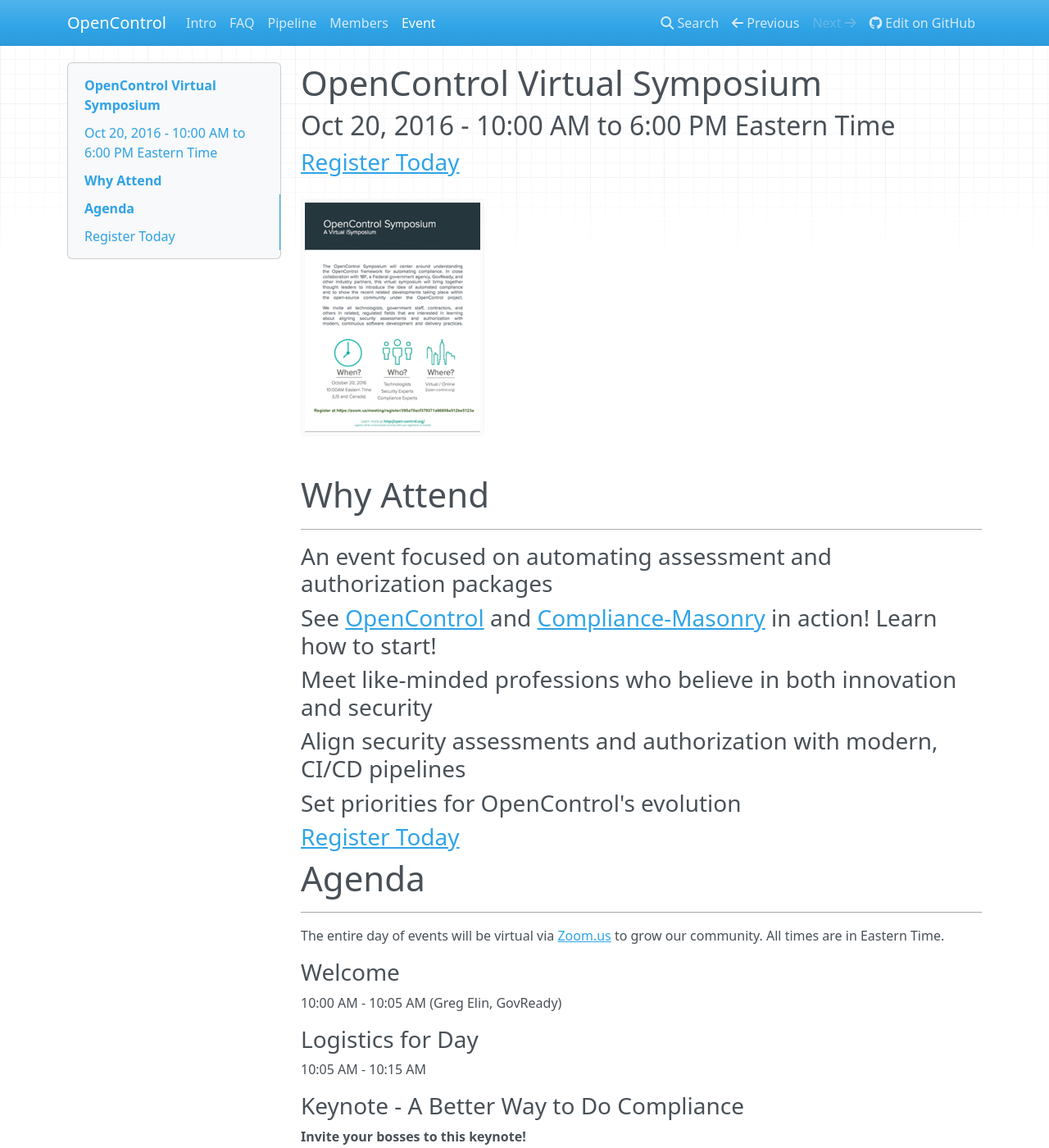
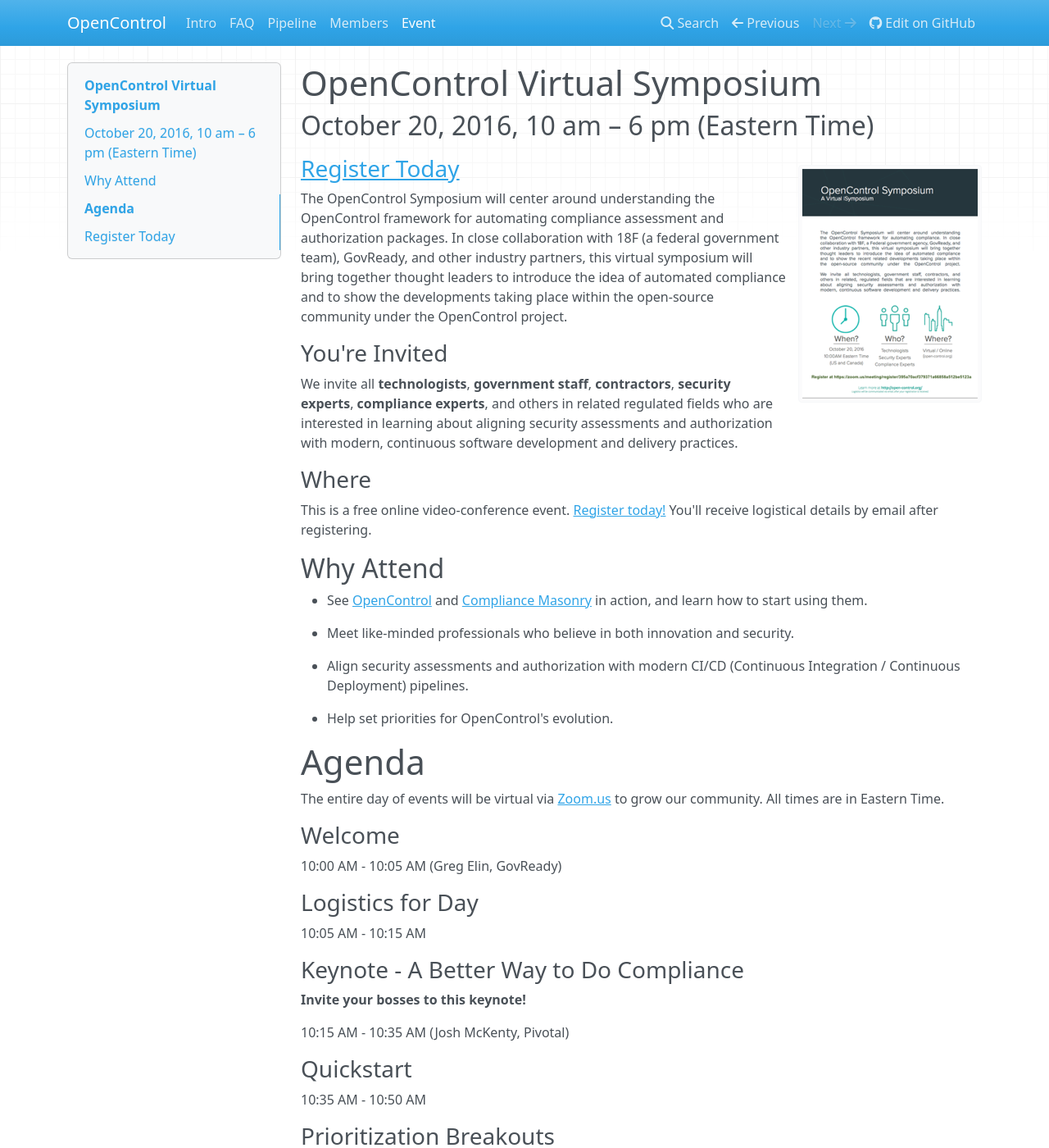
Before and after one commit to opencontrol/website, an MkDocs documentation site: the page built from docs/event2016.md, in a window 1280 px wide and 1400 px high. Shown: the whole window at 82% size. Built offline with MkDocs 1.6.1, drawn with Linux system fonts in a browser that asks for light colours; nearby versions of some CDN libraries; old or Windows-style settings are respelled for this version of MkDocs; some of the changed text lies outside the part shown.

Commit message:
Copyediting symposium page

```diff
--- a/docs/event2016.md
+++ b/docs/event2016.md
@@ -1,28 +1,40 @@
 # OpenControl Virtual Symposium
-## Oct 20, 2016  - 10:00 AM to 6:00 PM Eastern Time
+## October 20, 2016, 10 am – 6 pm (Eastern Time)
+
+<a href="../img/opencontrol_symposium_flyer.pdf"><img style="float: right; margin-left: 15px;" src="../img/opencontrol_symposium_flyer_sm.png" alt="OpenControl Event Brochure Flyer" /></a>
 
 ### [Register Today](https://zoom.us/meeting/register/395a70acf379371a66858a512be5123a)
 
-[![OpenControl Event Brochure Flyer](img/opencontrol_symposium_flyer_sm.png)](img/opencontrol_symposium_flyer.pdf)
+The OpenControl Symposium will center around understanding
+the OpenControl framework for automating compliance assessment and authorization packages. In close
+collaboration with 18F (a federal government team), GovReady, and
+other industry partners, this virtual symposium will bring together
+thought leaders to introduce the idea of automated compliance
+and to show the developments taking place within
+the open-source community under the OpenControl project.
 
-# Why Attend
-___
+### You're Invited
 
-### An event focused on automating assessment and authorization packages
+We invite all **technologists**, **government staff**, **contractors**, **security experts**, **compliance experts**, and
+others in related regulated fields who are interested in learning
+about aligning security assessments and authorization with
+modern, continuous software development and delivery practices.
 
-### See [OpenControl](https://github.com/opencontrol) and [Compliance-Masonry](https://github.com/opencontrol/compliance-masonry) in action!  Learn how to start!
+### Where
 
-### Meet like-minded professions who believe in both innovation and security
+This is a free online video-conference event. [Register today!](https://zoom.us/meeting/register/395a70acf379371a66858a512be5123a) You'll receive logistical details by email after registering.
 
-### Align security assessments and authorization with modern, CI/CD pipelines
+## Why Attend
 
-### Set priorities for OpenControl's evolution
+* See [OpenControl](https://github.com/opencontrol) and [Compliance Masonry](https://github.com/opencontrol/compliance-masonry) in action, and learn how to start using them.
 
-### [Register Today](https://zoom.us/meeting/register/395a70acf379371a66858a512be5123a)
+* Meet like-minded professionals who believe in both innovation and security.
 
+* Align security assessments and authorization with modern CI/CD (Continuous Integration / Continuous Deployment) pipelines.
+
+* Help set priorities for OpenControl's evolution.
 
 # Agenda
-___
 
 The entire day of events will be virtual via [Zoom.us](https://zoom.us/meeting/register/395a70acf379371a66858a512be5123a) to grow our community. All times are in Eastern Time.
 
@@ -70,4 +82,4 @@
 
 ## [Register Today](https://zoom.us/meeting/register/395a70acf379371a66858a512be5123a)
 
-( and [join the announcement mailing list](http://eepurl.com/cg0ZE1), too! )
+(And [join the announcement mailing list](http://eepurl.com/cg0ZE1) too!)
```
